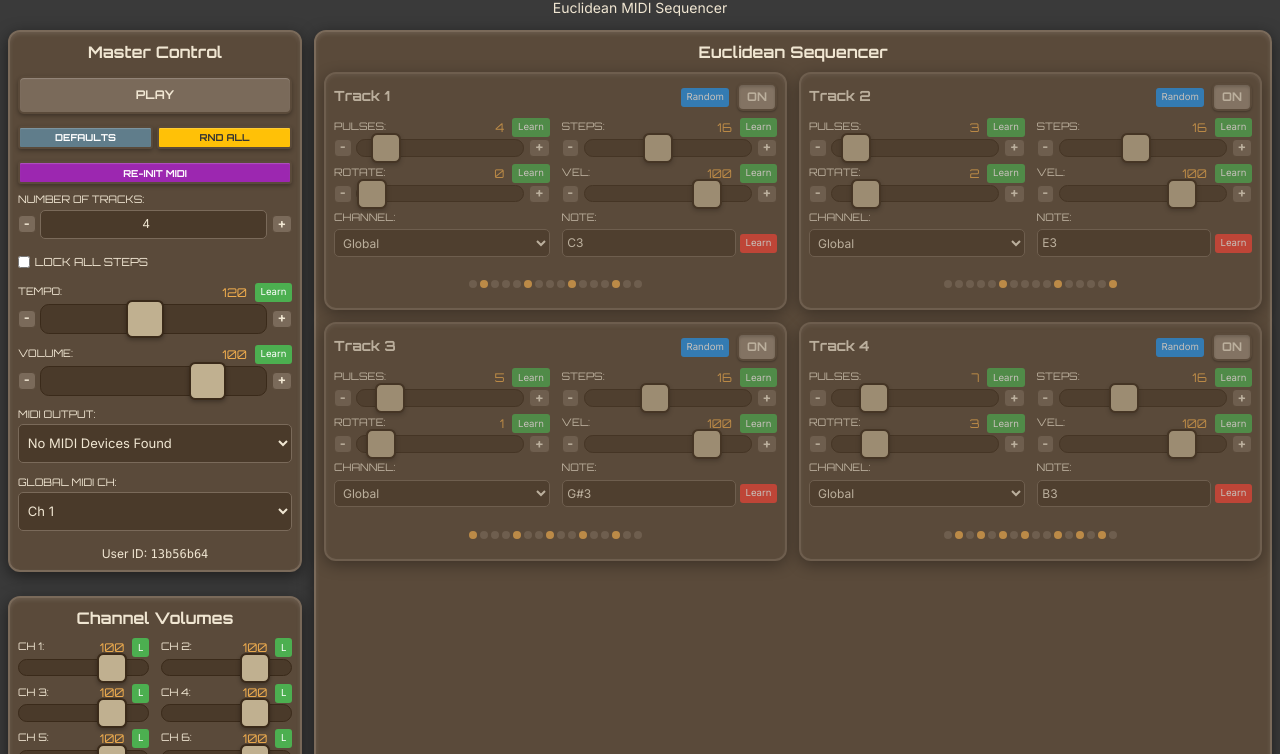
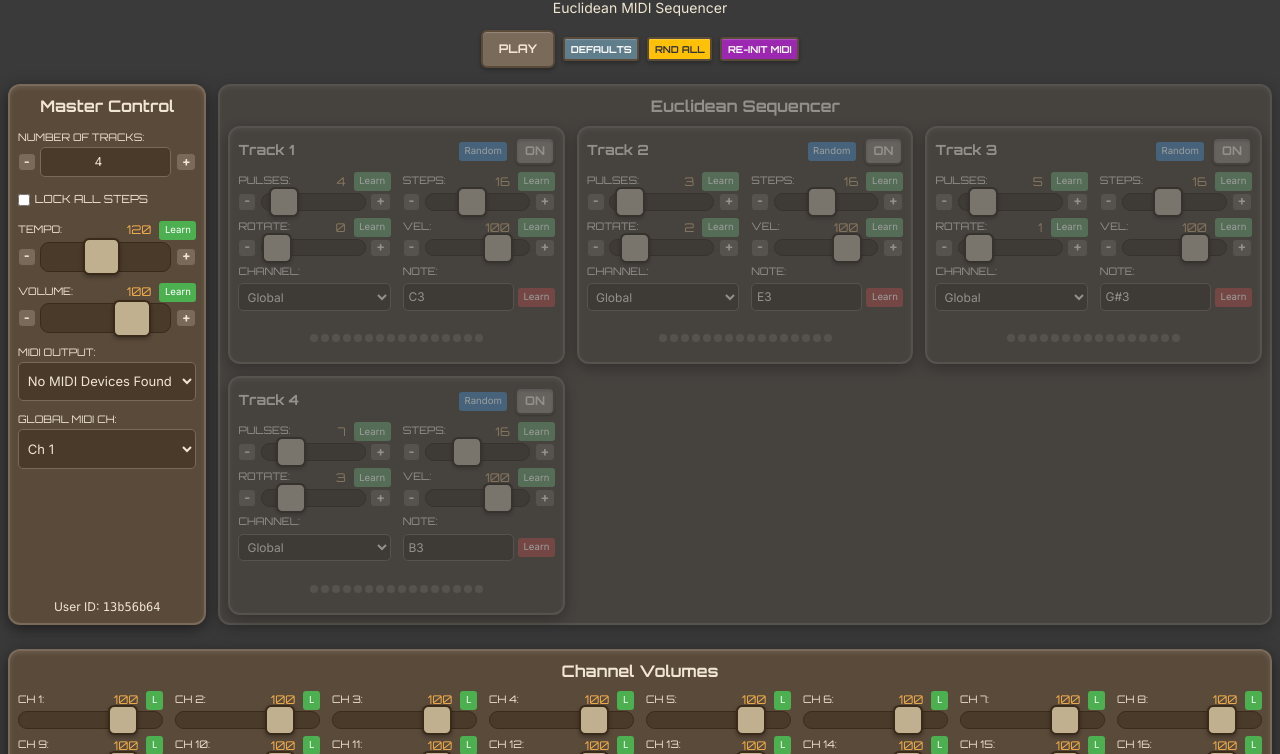
Before and after one commit to JeffWaltzer/websynth, a plain HTML site: page rythm.html in a window 1280 px wide. Shown: the part 46-800 px from the top of the page. Drawn offline with nearby package versions, Linux system fonts and the light colour scheme.

Commit message:
enhancements

```diff
--- a/rythm.html
+++ b/rythm.html
@@ -22,7 +22,7 @@
             box-shadow: 0 4px 15px rgba(0,0,0,0.5), inset 0 2px 4px rgba(255,255,255,0.1);
             padding: 0.5rem;
             margin-bottom: 0.75rem;
-            transition: opacity 0.4s ease-in-out;
+            transition: opacity 0.4s ease-in-out, filter 0.4s ease-in-out;
         }
         .control-slider-container {
             display: flex;
@@ -138,7 +138,7 @@
             border-radius: 50%;
             background-color: #7a6a5a;
             margin: 0 1.5px;
-            transition: background-color 0.1s;
+            transition: background-color 0.1s, transform 0.1s, box-shadow 0.1s;
         }
         .pattern-step.active { background-color: #f0ad4e; }
         .pattern-step.current {
@@ -219,9 +219,17 @@
             grid-template-columns: repeat(auto-fill, minmax(320px, 1fr));
             gap: 0.75rem;
         }
-        #sequencerTracksContainer.stopped .synth-panel {
-            opacity: 0.65;
+        #sequencerWrapperPanel.stopped {
+            opacity: 0.5;
+            filter: saturate(0.5);
         }
+        #sequencerWrapperPanel.stopped .pattern-step.active,
+        #sequencerWrapperPanel.stopped .pattern-step.current {
+            background-color: #7a6a5a;
+            transform: scale(1);
+            box-shadow: none;
+        }
+
         @media (min-width: 1400px) {
             #sequencerTracksContainer {
                 grid-template-columns: repeat(4, 1fr);
@@ -279,24 +287,25 @@
     <p class="text-xs md:text-sm">Euclidean MIDI Sequencer</p>
 </header>
 
-<div class="flex flex-col xl:flex-row gap-3">
-    <div class="flex flex-col md:flex-row xl:flex-col gap-3">
+<div class="flex justify-center items-center gap-2 flex-wrap mb-4 px-2">
+    <button id="playStopButton" class="push-button w-full sm:w-auto" title="Start or stop all sequences">Play</button>
+    <button id="defaultSettingsButton" class="push-button default-settings-button" title="Load default patterns for all tracks">Defaults</button>
+    <button id="masterRandomizeButton" class="push-button master-randomize-button" title="Randomize all active tracks">Rnd All</button>
+    <button id="reInitMidiButton" class="push-button re-init-midi-button" title="Re-initialize MIDI devices and send All Notes Off">Re-Init MIDI</button>
+</div>
+
+
+<div class="flex flex-col gap-3">
+    <div class="flex flex-col lg:flex-row gap-3">
         <!-- Global Controls & MIDI Settings Panel -->
-        <div class="md:flex-none md:max-w-xs synth-panel flex flex-col gap-2 master-control-panel">
+        <div class="lg:max-w-xs synth-panel flex flex-col gap-2 master-control-panel">
             <h2 class="text-base font-semibold mb-1 text-center" style="font-family: 'Orbitron', sans-serif;">Master Control</h2>
-
-            <button id="playStopButton" class="push-button w-full" title="Start or stop all sequences">Play</button>
-            <div class="flex gap-1 mt-1">
-                <button id="defaultSettingsButton" class="push-button w-1/2 default-settings-button" title="Load default patterns for all tracks">Defaults</button>
-                <button id="masterRandomizeButton" class="push-button w-1/2 master-randomize-button" title="Randomize all active tracks">Rnd All</button>
-            </div>
-            <button id="reInitMidiButton" class="push-button w-full mt-1 re-init-midi-button" title="Re-initialize MIDI devices and send All Notes Off">Re-Init MIDI</button>
 
             <div class="control-group">
                 <div><label for="numTracksInput">Number of Tracks:</label></div>
                 <div class="number-input-container">
                     <button class="number-input-button" data-target="numTracksInput" data-action="decrement" title="Decrease number of tracks">-</button>
-                    <input type="number" id="numTracksInput" min="1" max="8" value="4" title="Set number of sequencer tracks (1-8)">
+                    <input type="number" id="numTracksInput" min="1" max="12" value="4" title="Set number of sequencer tracks (1-12)">
                     <button class="number-input-button" data-target="numTracksInput" data-action="increment" title="Increase number of tracks">+</button>
                 </div>
             </div>
@@ -350,24 +359,24 @@
             </div>
         </div>
 
-        <!-- Channel Volumes Panel -->
-        <div class="flex-grow synth-panel">
-            <h2 class="text-base font-semibold mb-2 text-center" style="font-family: 'Orbitron', sans-serif;">Channel Volumes</h2>
-            <div id="channelVolumesContainer" class="grid grid-cols-2 md:grid-cols-4 xl:grid-cols-2 gap-x-3 gap-y-1">
-                <!-- Channel volumes will be generated here -->
+        <!-- Sequencer Tracks Panel -->
+        <div id="sequencerWrapperPanel" class="flex-grow synth-panel">
+            <h2 class="text-base font-semibold mb-2 text-center" style="font-family: 'Orbitron', sans-serif;">Euclidean Sequencer</h2>
+            <div id="sequencerTracksContainer">
+                <!-- Tracks will be generated here by JS -->
             </div>
         </div>
     </div>
 
-
-    <!-- Sequencer Tracks Panel -->
-    <div class="flex-grow synth-panel">
-        <h2 class="text-base font-semibold mb-2 text-center" style="font-family: 'Orbitron', sans-serif;">Euclidean Sequencer</h2>
-        <div id="sequencerTracksContainer" class="stopped">
-            <!-- Tracks will be generated here by JS -->
+    <!-- Channel Volumes Panel -->
+    <div class="w-full synth-panel">
+        <h2 class="text-base font-semibold mb-2 text-center" style="font-family: 'Orbitron', sans-serif;">Channel Volumes</h2>
+        <div id="channelVolumesContainer" class="grid grid-cols-2 sm:grid-cols-4 md:grid-cols-8 lg:grid-cols-4 xl:grid-cols-8 gap-x-3 gap-y-1">
+            <!-- Channel volumes will be generated here -->
         </div>
     </div>
 </div>
+
 
 <div id="explanationContainer" class="explanation-text-footer">
     <p>
@@ -393,6 +402,7 @@
     const masterVolumeLearnCc = document.getElementById('masterVolumeLearnCc');
     const midiOutSelect = document.getElementById('midiOutSelect');
     const midiChannelSelect = document.getElementById('midiChannelSelect');
+    const sequencerWrapperPanel = document.getElementById('sequencerWrapperPanel');
     const sequencerTracksContainer = document.getElementById('sequencerTracksContainer');
     const channelVolumesContainer = document.getElementById('channelVolumesContainer');
     const userIdDisplay = document.getElementById('userIdDisplay');
@@ -402,13 +412,13 @@
     let midiOutput = null;
     let selectedMidiChannel = 1;
     let numTracks = 4;
-    const MAX_TRACKS = 8;
+    const MAX_TRACKS = 12; // Updated max tracks
     let sequencerTracks = [];
     let transportLoops = [];
     let currentLearningControl = null;
     let noteLearningTrack = null;
     let midiCcMap = {};
-    const SETTINGS_KEY = 'rhythmKing77Settings_v10'; // Incremented version
+    const SETTINGS_KEY = 'rhythmKing77Settings_v11'; // Incremented version
     let statusTimeout = null;
     let stepsLocked = false;
     let globalLockedSteps = 16;
@@ -530,13 +540,12 @@
 
     reInitMidiButton.addEventListener('click', async () => {
         showStatusMessage("Re-initializing MIDI...", 1500);
-        if (midiOutput) for (let i = 1; i <= 16; i++) sendAllNotesOff(i);
-        if (Tone.Transport.state === 'started') playStopButton.click();
-        Tone.Transport.cancel(0);
-        transportLoops.forEach(l => l && l.stop(0).dispose());
-        transportLoops = [];
-        sequencerTracks.forEach(t => { t.currentStep = 0; t.stepCounterForUI = 0; renderPatternDisplay(t); });
+        if (Tone.Transport.state === 'started') {
+            await playStopButton.click(); // Stop transport first
+        }
+        for (let i = 1; i <= 16; i++) sendAllNotesOff(i); // Send All Notes Off
         await setupMIDI();
+        sequencerTracks.forEach(updateTrackPattern); // Rebuild sequences after MIDI re-init
     });
 
     function populateMidiDeviceList() {
@@ -976,7 +985,10 @@
     }
 
     function setupTrackLoop(track) {
-        if (transportLoops[track.id]) transportLoops[track.id].stop(0).dispose();
+        if (transportLoops[track.id]) {
+            transportLoops[track.id].stop(0).dispose();
+            transportLoops[track.id] = null;
+        }
         if (track.steps === 0 || !track.pattern.length) { renderPatternDisplay(track); return; }
 
         transportLoops[track.id] = new Tone.Sequence((time, value) => {
@@ -996,12 +1008,32 @@
                 track.currentStep = (track.currentStep + 1) % track.steps;
                 renderPatternDisplay(track);
             }, time);
-        }, track.pattern, `${track.steps}n`).start(0);
+        }, track.pattern, `${track.steps}n`);
+
+        if (Tone.Transport.state === 'started') {
+            transportLoops[track.id].start(0);
+        }
     }
 
-    Tone.Transport.on('start', () => sequencerTracksContainer.classList.remove('stopped'));
+    Tone.Transport.on('start', () => {
+        sequencerWrapperPanel.classList.remove('stopped');
+        playStopButton.textContent = 'Stop';
+        playStopButton.classList.add('active');
+    });
     Tone.Transport.on('stop', () => {
-        sequencerTracksContainer.classList.add('stopped');
+        sequencerWrapperPanel.classList.add('stopped');
+        playStopButton.textContent = 'Play';
+        playStopButton.classList.remove('active');
+
+        const allChannelsInUse = new Set([selectedMidiChannel]);
+        sequencerTracks.forEach(t => {
+            const ch = (t.channelOverride !== 'global') ? parseInt(t.channelOverride) : selectedMidiChannel;
+            sendMidiNoteOff(t.note, ch);
+            if (t.channelOverride !== 'global') {
+                allChannelsInUse.add(parseInt(t.channelOverride));
+            }
+        });
+        allChannelsInUse.forEach(ch => sendAllNotesOff(ch));
         sequencerTracks.forEach(t => { t.currentStep = 0; renderPatternDisplay(t); });
     });
 
@@ -1042,17 +1074,15 @@
     });
 
     playStopButton.addEventListener('click', async () => {
+        if (Tone.context.state !== 'running') {
+            await Tone.start();
+        }
+
         if (Tone.Transport.state === 'started') {
             Tone.Transport.stop();
-            const allChs = new Set([selectedMidiChannel, ...sequencerTracks.map(t => parseInt(t.channelOverride)).filter(c => !isNaN(c))]);
-            allChs.forEach(sendAllNotesOff);
-            playStopButton.textContent = 'Play';
-            playStopButton.classList.remove('active');
         } else {
-            if (Tone.context.state !== 'running') await Tone.start();
+            transportLoops.forEach(loop => loop && loop.start(0));
             Tone.Transport.start();
-            playStopButton.textContent = 'Stop';
-            playStopButton.classList.add('active');
         }
     });
 
@@ -1112,6 +1142,7 @@
         if (!loaded) defaultSettingsButton.click();
         else if (stepsLocked) synchronizeAllTrackSteps(globalLockedSteps);
 
+        sequencerWrapperPanel.classList.add('stopped');
         showStatusMessage("Rhythm King 77 Initialized!", 3000);
     }
     window.onload = init;
```
